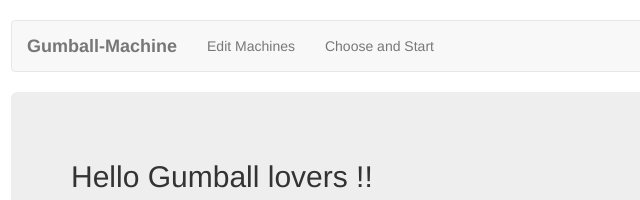
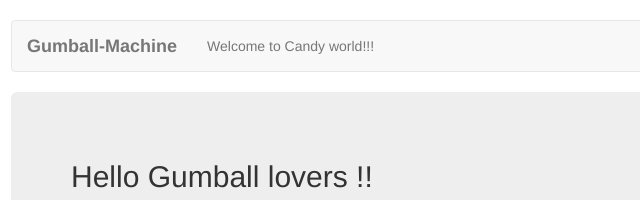
Before and after one commit to ktejaswini/nodeExtra, a website: page client/index.html in a window 1280 px wide. Shown: the top 200 px of the page, 59-699 px from the left. Drawn offline with Linux system fonts and the light colour scheme; files whose address does not match are found by name.

Commit message:
Update index.html

```diff
--- a/client/index.html
+++ b/client/index.html
@@ -25,8 +25,8 @@
           </div>
           <div id="navbar" class="navbar-collapse collapse">
             <ul class="nav navbar-nav">
-              <li><a href="/edit">Edit Machines</a></li>
-              <li><a href="/select">Choose and Start</a></li>
+
+              <li><a href="/select">Welcome to Candy world!!!</a></li>
             </ul>
           </div><!--/.nav-collapse -->
         </div><!--/.container-fluid -->
```
